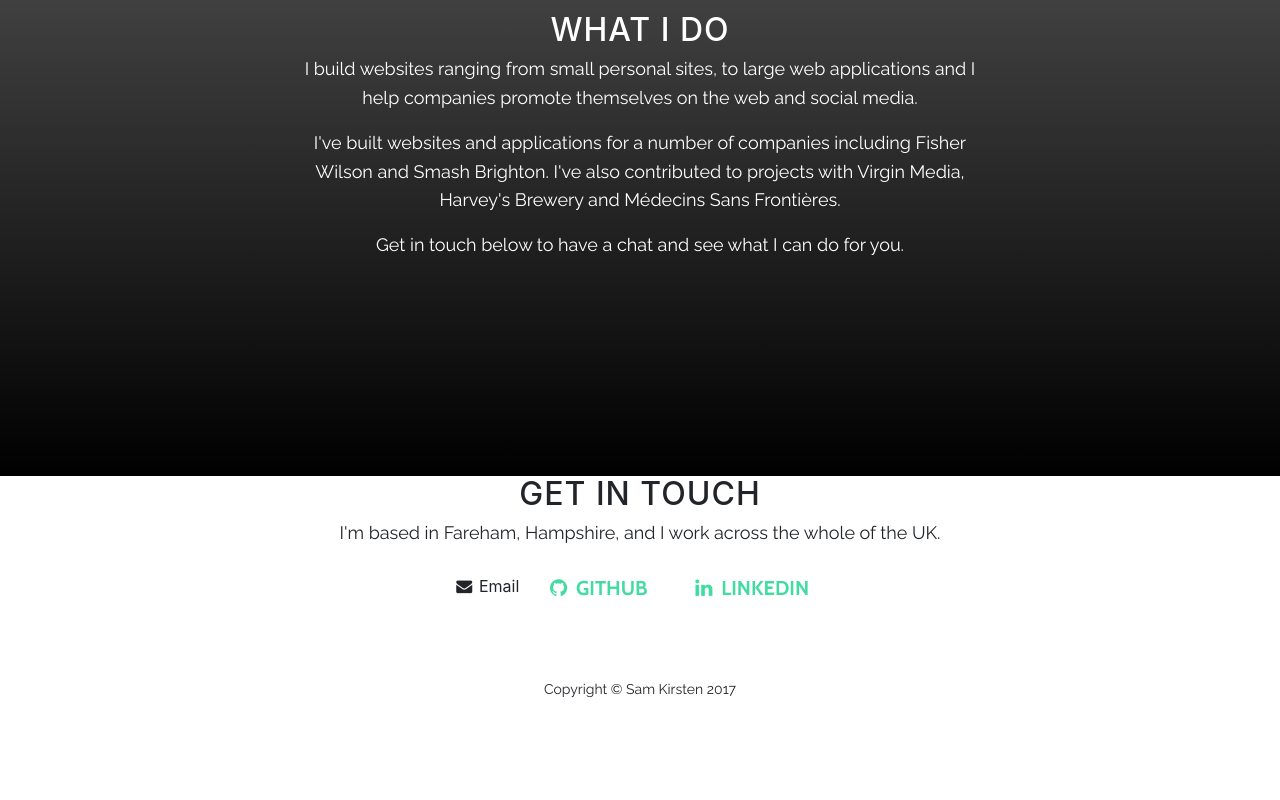
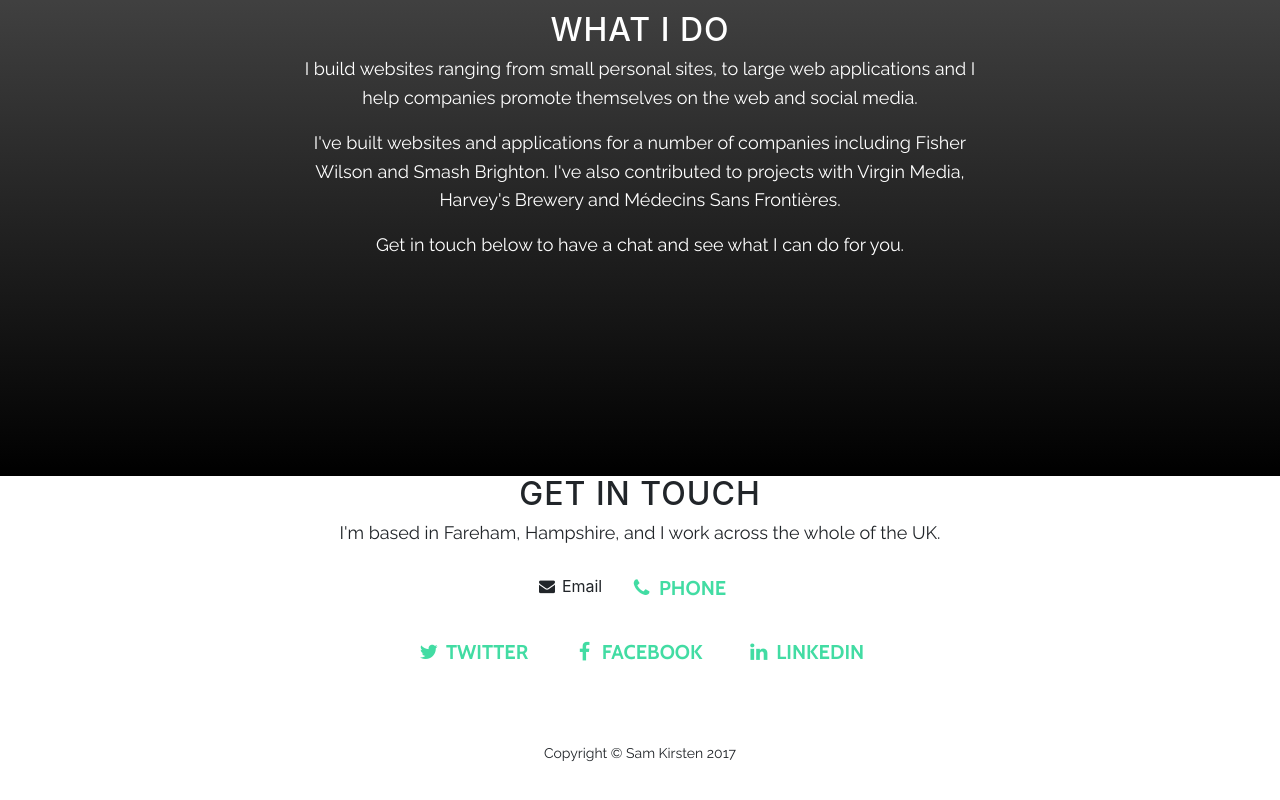
Before and after one commit to samkirsten/samkirsten.github.io, a website with bundled scripts: page index.html in a window 1280 px wide. Shown: the part 888-1688 px from the top of the page. Before the commit the page ends 1638 px from the top, so only its background shows below. Built offline with nearby package versions, Linux system fonts and the light colour scheme; files whose address does not match are found by name.

Commit message:
added social links

```diff
--- a/index.html
+++ b/index.html
@@ -133,9 +133,31 @@
             </a>
           </li>
           <li class="list-inline-item">
+            <a href="tel:07947425290" class="btn btn-default btn-lg">
+              <i class="fa fa-phone fa-fw"></i>
+              <span class="network-name">Phone</span>
+            </a>
+          </li>
+          <!--
+          <li class="list-inline-item">
             <a href="https://github.com/samkirsten" class="btn btn-default btn-lg">
               <i class="fa fa-github fa-fw"></i>
               <span class="network-name">Github</span>
+            </a>
+          </li>
+          -->
+        </ul>
+        <ul class="list-inline banner-social-buttons">
+          <li class="list-inline-item">
+            <a href="https://twitter.com/samthemoose" class="btn btn-default btn-lg">
+              <i class="fa fa-twitter fa-fw"></i>
+              <span class="network-name">Twitter</span>
+            </a>
+          </li>
+          <li class="list-inline-item">
+            <a href="https://www.facebook.com/sam.kirsten1" class="btn btn-default btn-lg">
+              <i class="fa fa-facebook fa-fw"></i>
+              <span class="network-name">Facebook</span>
             </a>
           </li>
           <li class="list-inline-item">
```
